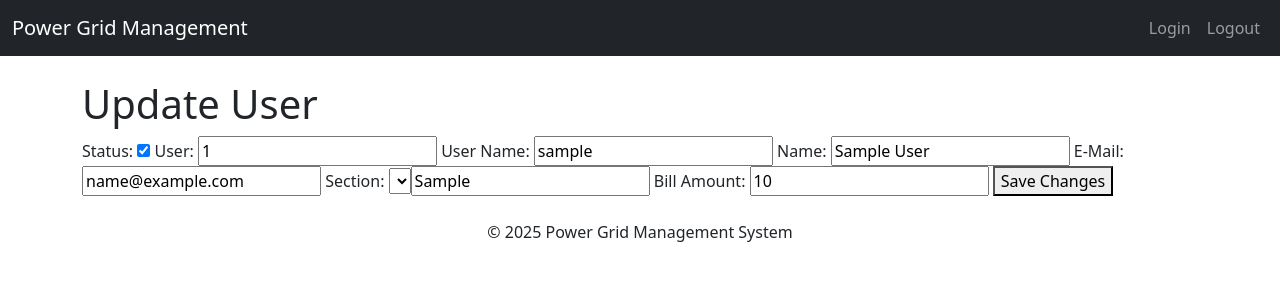
After one commit to manucmadhu/Main-Project, a Django app: page /users/1/update/ in a window 1280 px wide. The commit adds this page. Shown: the top 300 px of the page. Run offline with Django 5.2, Linux system fonts and the light colour scheme; tables that the repository leaves empty hold one stand-in row (values such as "Sample post"); lists and menus that the app fills with data are empty; parts of the project's set-up code (start-up, migrations or seed data) failed here and were passed over.

Commit message:
users front end

```diff
--- a/admin_panel/views.py
+++ b/admin_panel/views.py
@@ -255,11 +255,21 @@ def update_user(request,user_id):
         user.username=request.POST.get('user_name',user.username)
         user.email=request.POST.get('user_email',user.email)
         user.name=request.POST.get('name',user.name)
-        user.section=request.POST.get('section',user.section)
+        section_id=request.POST.get('section',user.section)
+        if user.section!= section_id:
+            section=get_object_or_404(user_model.section,uuid=section_id)
+            section.load+=user.load
+            if section.load>section.max_load:
+                return JsonResponse("error Section load exceeded")
+            else:
+                section.save()
         user.bill_amount=request.POST.get('bill_amount',user.bill_amount)
+        bill=get_object_or_404(user_model.bill,user=user.uuid)
+        bill.pending_amount=user.bill_amount
+        bill.save()
         user.save()
         # Save updates
-        return redirect('view_user',{'user':user})
+        return redirect('view_user',user_id=user.uuid)
 
     return render(request, 'update_user.html', {'bear': user})
 
--- /dev/null
+++ b/templates/update_user.html
@@ -0,0 +1,31 @@
+{% extends 'base.html' %}
+
+{% block content %}
+    <h1>Update User</h1>
+    <form method="POST">
+        {% csrf_token %}
+
+        <label for="activity_status">Status:</label>
+        <input
+        type="checkbox"
+        id="activity_status"
+        name="activity_status"
+        value="on"
+        {% if bear.activity_status %}checked{% endif %}>
+
+        <label for="User Id">User:</label>
+        <input type="number" name="uuid" value="{{bear.uuid}}" required>
+        <label for="User Name"> User Name:</label>
+        <input type="text" name="user_name" value="{{bear.username}}" required>
+        <label for="Name">Name:</label>
+        <input type="text" name="name" value="{{bear.name}}" required>
+        <label for="email">E-Mail:</label>
+        <input type="email" name="email" value="{{bear.email}}">
+        <label for="section">Section:</label>
+        <select name="section">
+        <input type="text" name="section" value="{{bear.section}}">
+        <label for="bill_amount">Bill Amount:</label>
+        <input type="number" name="bill_amount" value="{{bear.bill_amount}}" required>
+        <button type="submit">Save Changes</button>
+    </form>
+{% endblock %}
--- a/templates/users.html
+++ b/templates/users.html
@@ -22,7 +22,7 @@
             <div class="user-details">
                 <h3>User Details</h3>
                 <p><strong>Name:</strong> {{ bear.name }}</p>
-                <p><strong>User Name:</strong> {{ bear.user_name }}</p>
+                <p><strong>User Name:</strong> {{ bear.username }}</p>
                 <p><strong>Status:</strong> {{ bear.activity_status }}</p>
                 <p><strong>email:</strong> {{ bear.email }}</p>
                 <p><strong>Current Usage:</strong> {{ bear.current_usage }}</p>
--- a/users/models.py
+++ b/users/models.py
@@ -28,6 +28,7 @@ class bear(models.Model):
     # pending = models.IntegerField(default=0, blank=True, null=True)
     section=models.CharField(max_length=50,default=0)
     activity_status = models.BooleanField(default=True)
+    load=models.IntegerField(default=0)
     # groups = models.ManyToManyField(Group, related_name='bear_users', blank=True)
     # user_permissions = models.ManyToManyField(Permission, related_name='bear_user_permissions', blank=True)
     # REQUIRED_FIELDS = ['uuid']
```
Also changed, not shown: users/migrations/0014_bear_load.py (added).
